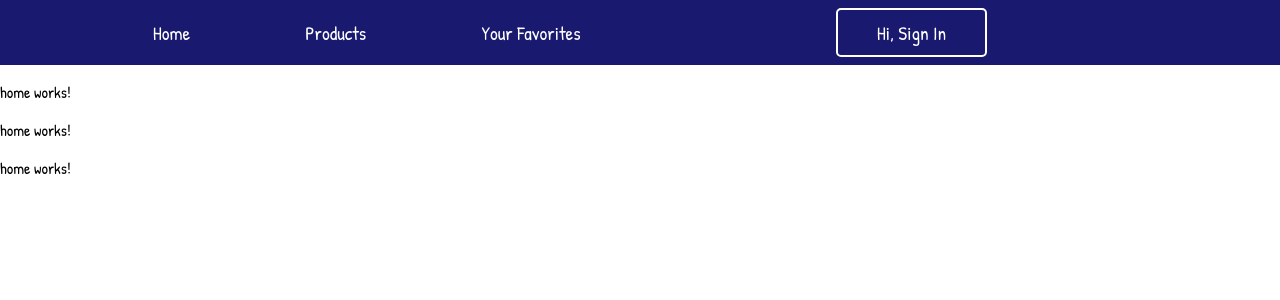
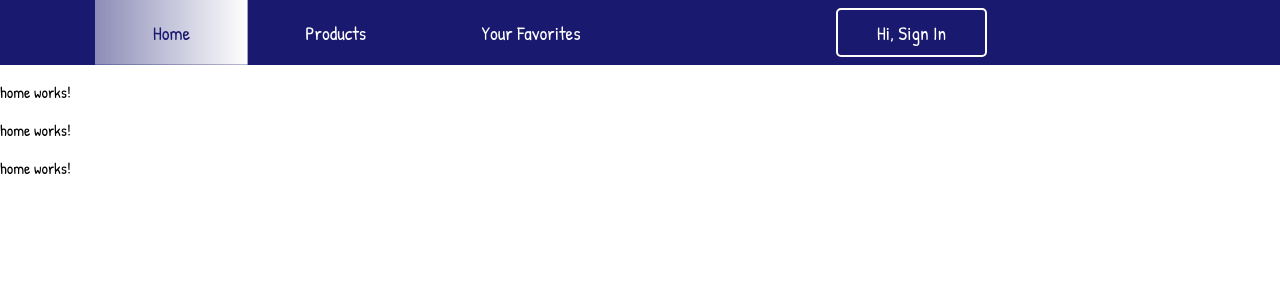
Before and after one commit to AmarVcode/Immortal-Myecommerce, an Angular app in the folder my-app/: page / in a window 1280 px wide. Shown: the top 300 px of the page. Built offline with nearby package versions, Linux system fonts and the light colour scheme.

Commit message:
create all components except one

```diff
--- a/my-app/src/app/app.module.ts
+++ b/my-app/src/app/app.module.ts
@@ -9,6 +9,8 @@ import { NavbarComponent } from './myComponents/navbar/navbar.component';
 import { FooterComponent } from './myComponents/footer/footer.component';
 import { HomeComponent } from './myComponents/home/home.component';
 import { FormComponent } from './myComponents/form/form.component';
+import { ProductsComponent } from './myComponents/products/products.component';
+import { FavoritesComponent } from './myComponents/favorites/favorites.component';
 
 @NgModule({
   declarations: [
@@ -16,7 +18,9 @@ import { FormComponent } from './myComponents/form/form.component';
     NavbarComponent,
     FooterComponent,
     HomeComponent,
-    FormComponent
+    FormComponent,
+    ProductsComponent,
+    FavoritesComponent
   ],
   imports: [
     BrowserModule,
--- /dev/null
+++ b/my-app/src/app/myComponents/favorites/favorites.component.html
@@ -0,0 +1 @@
+<p>favorites works!</p>
--- /dev/null
+++ b/my-app/src/app/myComponents/favorites/favorites.component.ts
@@ -0,0 +1,15 @@
+import { Component, OnInit } from '@angular/core';
+
+@Component({
+  selector: 'app-favorites',
+  templateUrl: './favorites.component.html',
+  styleUrls: ['./favorites.component.css']
+})
+export class FavoritesComponent implements OnInit {
+
+  constructor() { }
+
+  ngOnInit(): void {
+  }
+
+}
--- a/my-app/src/app/myComponents/navbar/navbar.component.css
+++ b/my-app/src/app/myComponents/navbar/navbar.component.css
@@ -101,3 +101,10 @@ nav>div{
     z-index: 1000;
 }
 }
+
+
+
+.active{
+    background-position: right !important;
+    color: #191970 !important;
+}
--- a/my-app/src/app/myComponents/navbar/navbar.component.html
+++ b/my-app/src/app/myComponents/navbar/navbar.component.html
@@ -4,7 +4,7 @@
             <svg xmlns="http://www.w3.org/2000/svg" viewBox="0 0 448 512"><!--! Font Awesome Pro 6.2.0 by @fontawesome - https://fontawesome.com License - https://fontawesome.com/license (Commercial License) Copyright 2022 Fonticons, Inc. --><path d="M0 96C0 78.3 14.3 64 32 64H416c17.7 0 32 14.3 32 32s-14.3 32-32 32H32C14.3 128 0 113.7 0 96zM0 256c0-17.7 14.3-32 32-32H416c17.7 0 32 14.3 32 32s-14.3 32-32 32H32c-17.7 0-32-14.3-32-32zM448 416c0 17.7-14.3 32-32 32H32c-17.7 0-32-14.3-32-32s14.3-32 32-32H416c17.7 0 32 14.3 32 32z"/></svg>
         </div>
         <div id="menus">
-            <a routerLink="">Home</a>
+            <a routerLink="" routerLinkActive="active">Home</a>
             <a href="#">Products</a>
             <a href="#">Your Favorites</a>
         </div>
--- /dev/null
+++ b/my-app/src/app/myComponents/products/products.component.html
@@ -0,0 +1 @@
+<p>products works!</p>
--- /dev/null
+++ b/my-app/src/app/myComponents/products/products.component.ts
@@ -0,0 +1,15 @@
+import { Component, OnInit } from '@angular/core';
+
+@Component({
+  selector: 'app-products',
+  templateUrl: './products.component.html',
+  styleUrls: ['./products.component.css']
+})
+export class ProductsComponent implements OnInit {
+
+  constructor() { }
+
+  ngOnInit(): void {
+  }
+
+}
```
Also changed, not shown: my-app/src/app/myComponents/favorites/favorites.component.css (added), my-app/src/app/myComponents/products/products.component.css (added), 2 other files (tests, documents, lock files or other folders).
